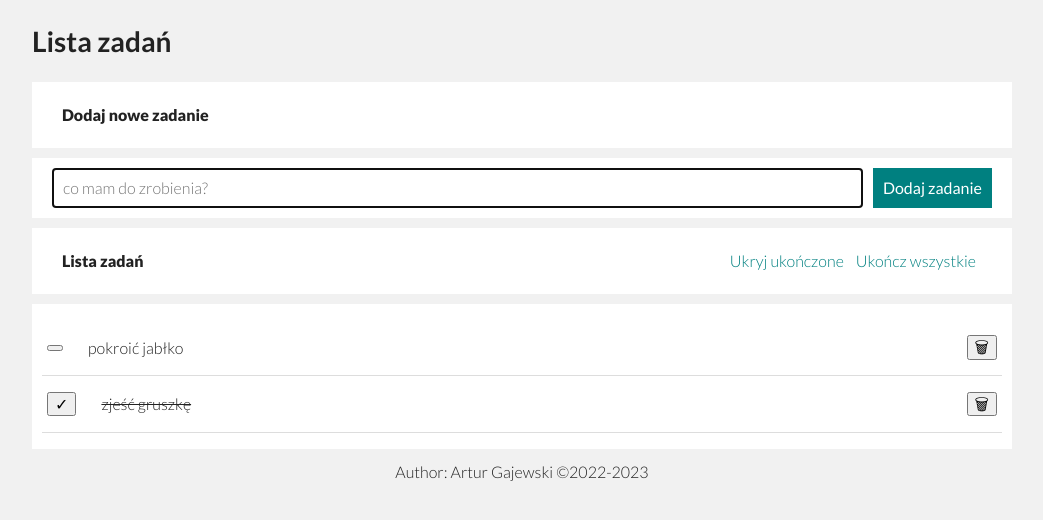
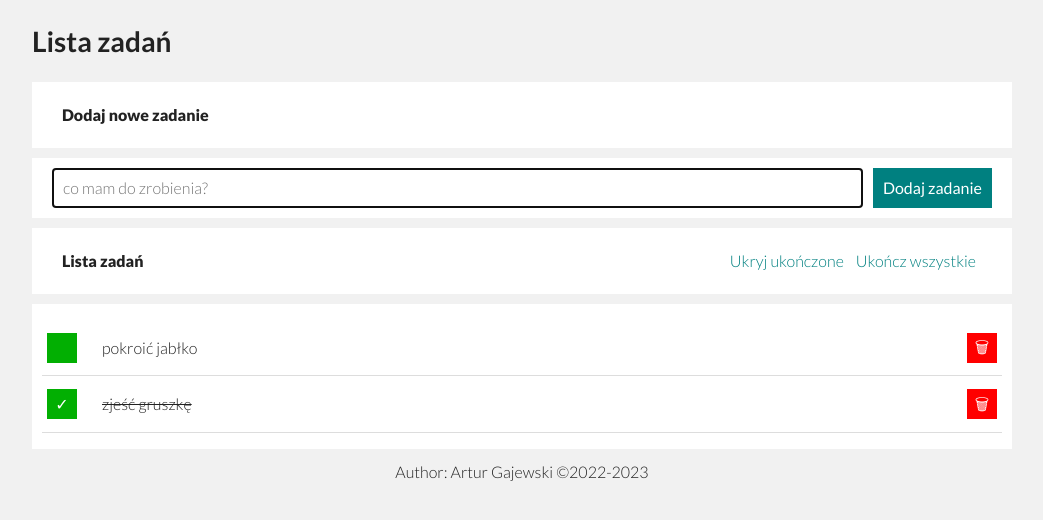
Before and after one commit to arturgajewski/todo-list-react, a React (Create React App) app: page / in a window 1280 px wide. Shown: the top 520 px of the page, without its empty margins (118-1161 px from the left). Built offline with nearby package versions, Linux system fonts and the light colour scheme.

Commit message:
removed unnecessary classes and renamed

```diff
--- a/src/Tasks/style.css
+++ b/src/Tasks/style.css
@@ -28,3 +28,72 @@
 .list__item--hide {
   display: none;
 }
+
+
+.section__addNewTask {
+  display: grid;
+  grid-template-columns: 1f auto;
+}
+
+.button__task--addNewTask {
+  padding: 10px;
+  font-family: "Lato", sans-serif;
+  font-weight: 300;
+  background-color: teal;
+  border-style: none;
+  color: #fff;
+  transition: 1s;
+  cursor: pointer;
+}
+
+.button__task--addNewTask:hover {
+  background-color: hsla(180, 100%, 25%, 0.832);
+  transform: scale(1.1);
+}
+
+@media (max-width: 767px) {
+  .button__task--addNewTask {
+    margin-top: 20px;
+    display: grid;
+    grid-template-columns: 1fr;
+    width: 100%;
+  }
+}
+@media (min-width: 768px) {
+  @media (max-width: 952px) {
+    .button__task--addNewTask {
+      margin-top: 20px;
+      display: grid;
+      grid-template-columns: 1fr;
+      width: 100%;
+    }
+  }
+}
+
+.button__task {
+  width: 30px;
+  height: 30px;
+  border: none;
+  padding: 0;
+  color: white;
+  display: grid;
+  align-items: center;
+  transition: 1s;
+  cursor: pointer;
+}
+
+.button__task--done {
+  background-color: rgb(2, 175, 2);
+}
+
+.button__task--done:hover {
+  background-color: hsla(120, 98%, 35%, 0.853);
+}
+
+.button__task--remove {
+  background-color: #ff0000;
+}
+
+.button__task--remove:hover {
+  background-color: #ff0000ba;
+}
```
